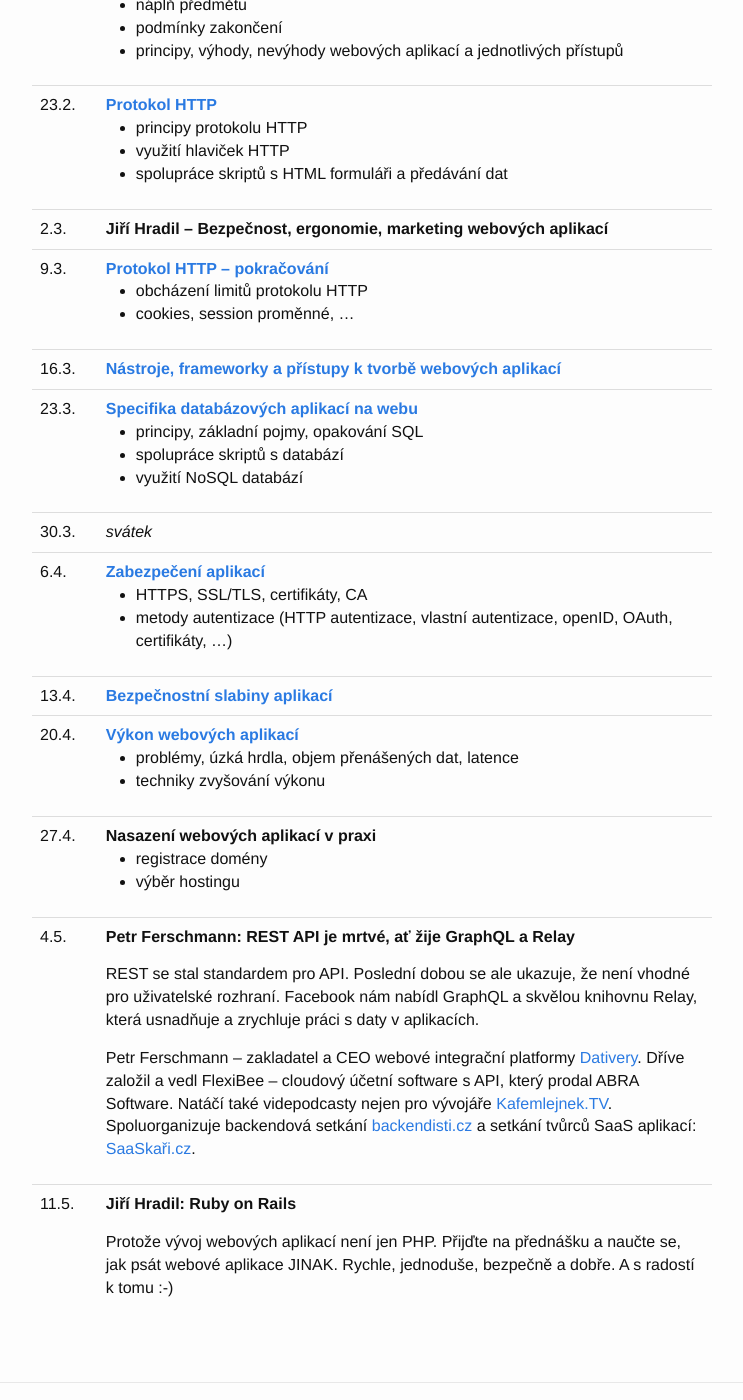
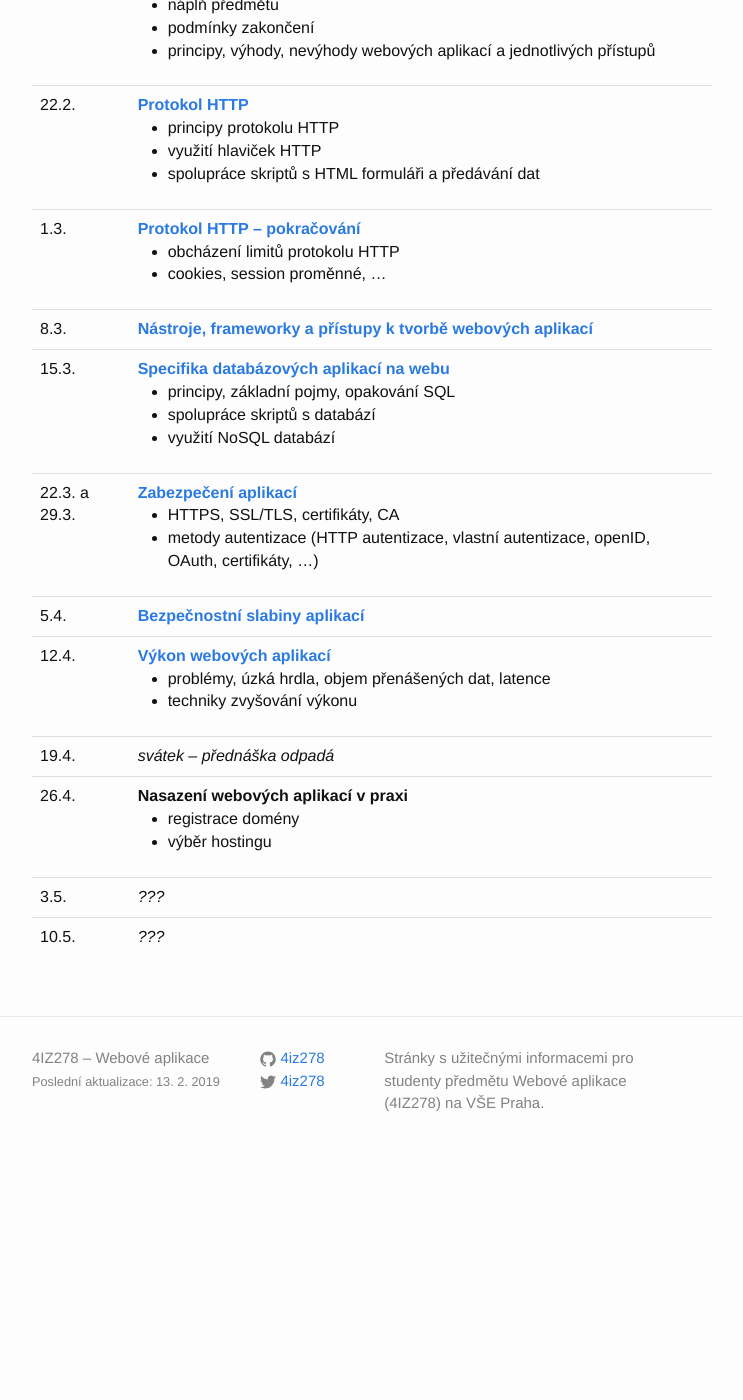
Before and after one commit to 4iz278/4iz278.github.io, a Jekyll site: the page built from prednasky/index.html, in a window 1280 px wide and 1400 px high, scrolled down 341 px. Shown: the whole window, without its empty margins (268-1011 px from the left). Built offline with Jekyll 4.4.1, drawn with Linux system fonts in a browser that asks for light colours; nearby versions of some CDN libraries; after the commit the page ends 1516 px from its top, so only the background shows below that.

Commit message:
Schedule updated for a next semestr

```diff
--- a/prednasky/index.html
+++ b/prednasky/index.html
@@ -16,7 +16,7 @@ title: Přednášky
   </thead>
   <tbody>
     <tr>
-      <td>16.2.</td>
+      <td>15.2.</td>
       <td>
         <strong><a href="http://www.kosek.cz/vyuka/4iz278/prednasky/uvod/">Úvod</a></strong>
         <ul>
@@ -27,7 +27,7 @@ title: Přednášky
       </td>
     </tr>
     <tr>
-      <td>23.2.</td>
+      <td>22.2.</td>
       <td><strong><a href="http://www.kosek.cz/vyuka/4iz278/prednasky/http/">Protokol HTTP</a></strong>
         <ul>
           <li>principy protokolu HTTP</li>
@@ -37,11 +37,7 @@ title: Přednášky
       </td>
     </tr>
     <tr>
-      <td>2.3.</td>
-      <td><strong>Jiří Hradil &ndash; Bezpečnost, ergonomie, marketing webových aplikací</strong></td>
-    </tr>
-    <tr>
-      <td>9.3.</td>
+      <td>1.3.</td>
       <td><strong><a href="http://www.kosek.cz/vyuka/4iz278/prednasky/http/">Protokol HTTP – pokračování</a></strong>
         <ul>
           <li>obcházení limitů protokolu HTTP</li>
@@ -50,11 +46,11 @@ title: Přednášky
       </td>
     </tr>
     <tr>
-      <td>16.3.</td>
+      <td>8.3.</td>
       <td><strong><a href="http://www.kosek.cz/vyuka/4iz278/prednasky/prostredi/">Nástroje, frameworky a přístupy k tvorbě webových aplikací</strong> </td>
     </tr>
     <tr>
-      <td>23.3.</td>
+      <td>15.3.</td>
       <td><strong><a href="http://www.kosek.cz/vyuka/4iz278/prednasky/databaze/">Specifika databázových aplikací na webu</a></strong>
         <ul>
           <li>principy, základní pojmy, opakování SQL </li>
@@ -64,11 +60,7 @@ title: Přednášky
       </td>
     </tr>
     <tr>
-      <td>30.3.</td>
-      <td><em>svátek</em></td>
-    </tr>
-    <tr>
-      <td>6.4.</td>
+      <td>22.3. a 29.3.</td>
       <td><strong><a href="http://www.kosek.cz/vyuka/4iz278/prednasky/bezpecnost/">Zabezpečení aplikací</a></strong>
         <ul>
           <li>HTTPS, SSL/TLS, certifikáty, CA </li>
@@ -77,11 +69,11 @@ title: Přednášky
       </td>
     </tr>
     <tr>
-      <td>13.4.</td>
+      <td>5.4.</td>
       <td><strong><a href="http://www.kosek.cz/vyuka/4iz278/prednasky/bezpecnost/">Bezpečnostní slabiny aplikací</a></strong></td>
     </tr>
     <tr>
-      <td>20.4.</td>
+      <td>12.4.</td>
       <td><strong><a href="http://www.kosek.cz/vyuka/4iz278/prednasky/vykon/">Výkon webových aplikací</a></strong>
         <ul>
           <li>problémy, úzká hrdla, objem přenášených dat, latence </li>
@@ -90,7 +82,11 @@ title: Přednášky
       </td>
     </tr>
     <tr>
-      <td>27.4.</td>
+      <td>19.4.</td>
+      <td><em>svátek &ndash; přednáška odpadá</em></td>
+    </tr>
+    <tr>
+      <td>26.4.</td>
       <td><strong>Nasazení webových aplikací v praxi</strong>
         <ul>
           <li>registrace domény</li>
@@ -99,29 +95,12 @@ title: Přednášky
       </td>
     </tr>
     <tr>
-      <td>4.5.</td>
-      <td><p><strong>Petr Ferschmann:  REST API je mrtvé, ať žije GraphQL a Relay</strong></p>
-        <p>REST se stal standardem pro API. Poslední dobou se ale
-ukazuje, že není vhodné pro uživatelské rozhraní. Facebook nám nabídl
-GraphQL a skvělou knihovnu Relay, která usnadňuje a zrychluje práci s
-daty v aplikacích.</p>
-        <p>Petr Ferschmann &ndash; zakladatel a CEO webové integrační
-platformy <a href="https://www.dativery.com/">Dativery</a>. Dříve
-založil a vedl FlexiBee &ndash; cloudový účetní software s API, který
-prodal ABRA Software.  Natáčí také videpodcasty nejen pro vývojáře <a href="https://kafemlejnek.tv/">Kafemlejnek.TV</a>. Spoluorganizuje backendová setkání
-          <a href="https://backendisti.cz/">backendisti.cz</a> a setkání tvůrců SaaS aplikací: <a href="http://saaskari.cz">SaaSkaři.cz</a>.
-</p>
-
-      </td>
+      <td>3.5.</td>
+      <td><em>???</em></td>
     </tr>
     <tr>
-      <td>11.5.</td>
-      <td>
-        <p><strong>Jiří Hradil:  Ruby on Rails</strong></p>
-        <p>Protože vývoj webových aplikací není jen PHP. Přijďte
-na přednášku a naučte se, jak psát webové aplikace JINAK. Rychle,
-jednoduše, bezpečně a dobře. A s&nbsp;radostí k&nbsp;tomu :-)</p>
-      </td>
+      <td>10.5.</td>
+      <td><em>???</em></td>
     </tr>
   </tbody>
 </table>
```
